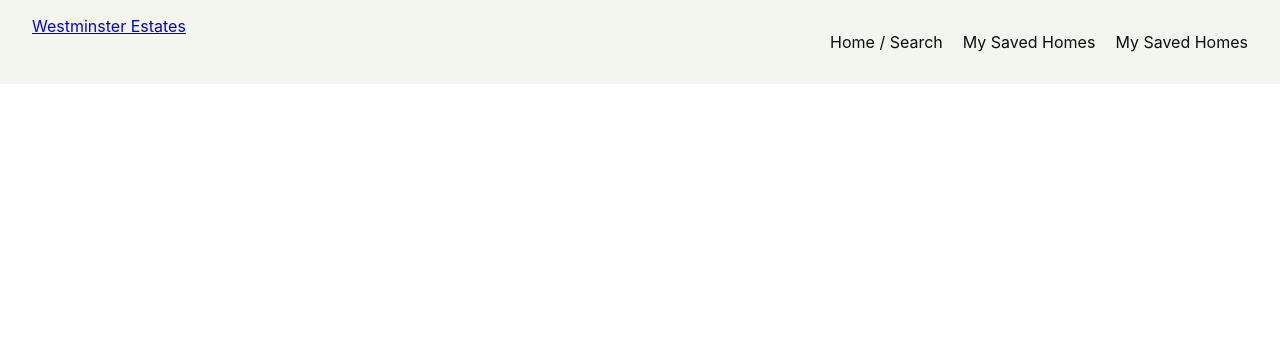
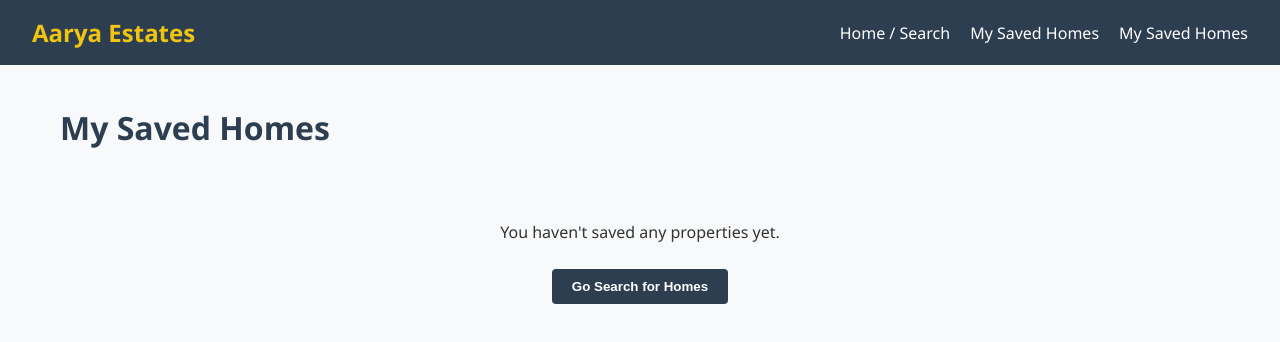
Before and after one commit to AathikaAjmalBasha/my-estate-app, a React (Create React App) app: page /favorites in a window 1280 px wide. Shown: the top 342 px of the page. Built offline with nearby package versions, Linux system fonts and the light colour scheme.

Commit message:
added saved properties and property details

```diff
--- a/package.json
+++ b/package.json
@@ -11,6 +11,7 @@
     "react-dom": "^19.2.3",
     "react-router-dom": "^7.11.0",
     "react-scripts": "5.0.1",
+    "react-tabs": "^6.1.0",
     "react-widgets": "^5.8.6",
     "web-vitals": "^2.1.4"
   },
--- a/src/App.js
+++ b/src/App.js
@@ -3,6 +3,7 @@ import { BrowserRouter as Router, Routes, Route } from 'react-router-dom';
 import Navbar from './components/Navbar';
 import SearchPage from './pages/SearchPage';
 import PropertyDetails from './pages/PropertyDetails';
+import FavoritesPage from './pages/FavoritesPage';
 
 function App() {
   return (
@@ -11,6 +12,7 @@ function App() {
       <Routes>
         <Route path="/" element={<SearchPage />} />
         <Route path="/property/:id" element={<PropertyDetails />} />
+        <Route path="/favorites" element={<FavoritesPage />} />
       </Routes>
     </Router>
   );
--- a/src/components/Navbar.css
+++ b/src/components/Navbar.css
@@ -1,15 +1,35 @@
 .navbar {
   display: flex;
   justify-content: space-between;
+  align-items: center;
   padding: 1rem 2rem;
-    background-color: #f3f5ef;
+  background-color: #2c3e50;
+  color: white;
+  position: sticky;
+  top: 0;
+  z-index: 1000;
 }
+
+.nav-logo a {
+  font-size: 1.5rem;
+  font-weight: bold;
+  color: #f1c40f;
+  text-decoration: none;
+}
+
 .nav-links {
   display: flex;
   list-style: none;
   gap: 20px;
+  margin: 0;
 }
+
 .nav-links a {
-    color: rgb(14, 13, 13);
+  color: white;
   text-decoration: none;
+  font-weight: 500;
 }
+
+.nav-links a:hover {
+  color: #f1c40f;
+}
--- a/src/components/Navbar.js
+++ b/src/components/Navbar.js
@@ -6,7 +6,7 @@ const Navbar = () => {
   return (
     <nav className="navbar">
       <div className="nav-logo">
-        <Link to="/">Westminster Estates</Link>
+        <Link to="/">Aarya Estates</Link>
       </div>
       <ul className="nav-links">
         <li><Link to="/">Home / Search</Link></li>
--- a/src/index.css
+++ b/src/index.css
@@ -1,13 +1,159 @@
 body {
   margin: 0;
-  font-family: -apple-system, BlinkMacSystemFont, 'Segoe UI', 'Roboto', 'Oxygen',
-    'Ubuntu', 'Cantarell', 'Fira Sans', 'Droid Sans', 'Helvetica Neue',
-    sans-serif;
-  -webkit-font-smoothing: antialiased;
-  -moz-osx-font-smoothing: grayscale;
+  font-family: 'Segoe UI', Tahoma, Geneva, Verdana, sans-serif;
+  background-color: #f8f9fa;
+  color: #333;
 }
 
-code {
-  font-family: source-code-pro, Menlo, Monaco, Consolas, 'Courier New',
-    monospace;
+* {
+  box-sizing: border-box;
 }
+
+h1, h2, h3 {
+  color: #2c3e50;
+}
+.search-container {
+  max-width: 1200px;
+  margin: 0 auto;
+  padding: 20px;
+}
+
+.filter-section {
+  background: white;
+  padding: 25px;
+  border-radius: 10px;
+  box-shadow: 0 4px 6px rgba(0,0,0,0.1);
+  margin-bottom: 30px;
+}
+
+.results-grid {
+  display: grid;
+  grid-template-columns: repeat(auto-fill, minmax(300px, 1fr));
+  gap: 25px;
+}
+
+.property-card {
+  background: white;
+  border-radius: 8px;
+  overflow: hidden;
+  box-shadow: 0 2px 5px rgba(0,0,0,0.1);
+  transition: transform 0.2s;
+}
+
+.property-card:hover {
+  transform: translateY(-5px);
+}
+
+.property-card img {
+  width: 100%;
+  height: 200px;
+  object-fit: cover;
+}
+
+.card-content {
+  padding: 15px;
+}
+.details-container {
+  max-width: 1100px;
+  margin: 30px auto;
+  display: grid;
+  grid-template-columns: 1fr 1fr;
+  gap: 40px;
+  padding: 20px;
+}
+.view-details-btn {
+  width: 100%;
+  padding: 10px;
+  background-color: #2c3e50;
+  color: white;
+  border: none;
+  border-radius: 4px;
+  cursor: pointer;
+  margin-top: 10px;
+  font-weight: bold;
+  transition: background-color 0.3s ease;
+}
+
+.view-details-btn:hover {
+  background-color: #34495e; /* Makes it look interactive */
+}
+.fav-btn {
+  background: #fff;
+  border: 1px solid #ccc;
+  border-radius: 4px;
+  cursor: pointer;
+  padding: 5px 12px;
+  font-size: 1.2rem;
+  transition: all 0.2s ease;
+}
+
+.fav-btn.active {
+  border-color: #e74c3c;
+  background-color: #fdf2f2;
+}
+.remove-btn {
+  background: #fff;
+  border: 1px solid #e74c3c;
+  border-radius: 4px;
+  cursor: pointer;
+  padding: 5px 10px;
+  color: #e74c3c;
+}
+
+.remove-btn:hover {
+  background: #e74c3c;
+  color: white;
+}
+
+.clear-btn {
+  background: none;
+  border: 1px solid #999;
+  padding: 8px 15px;
+  border-radius: 4px;
+  cursor: pointer;
+  color: #666;
+}
+
+.clear-btn:hover {
+  background: #eee;
+}
+.main-img {
+  width: 100%;
+  border-radius: 12px;
+  box-shadow: 0 4px 10px rgba(0,0,0,0.2);
+}
+
+.thumbnails {
+  display: flex;
+  gap: 10px;
+  margin-top: 15px;
+  overflow-x: auto;
+}
+
+.thumbnails img {
+  width: 80px;
+  height: 60px;
+  object-fit: cover;
+  border-radius: 4px;
+  cursor: pointer;
+  opacity: 0.7;
+}
+
+.thumbnails img:hover {
+  opacity: 1;
+  border: 2px solid #2c3e50;
+}
+
+/* Styling the React Tabs */
+.react-tabs__tab--selected {
+  background: #2c3e50 !important;
+  color: white !important;
+  border-radius: 5px 5px 0 0;
+}
+
+.tab-content {
+  padding: 20px;
+  background: white;
+  border: 1px solid #aaa;
+  border-top: none;
+}
--- a/src/pages/FavoritesPage.js
+++ b/src/pages/FavoritesPage.js
@@ -0,0 +1,82 @@
+import React, { useState, useEffect } from 'react';
+import { Link } from 'react-router-dom';
+import '../index.css'; // Using your global CSS
+
+const FavoritesPage = () => {
+    const [favorites, setFavorites] = useState(() => {
+        // This runs immediately on load
+        const saved = localStorage.getItem('favs');
+        return saved ? JSON.parse(saved) : [];
+      });
+
+  // Load favorites from localStorage when the page opens
+  useEffect(() => {
+    const saved = JSON.parse(localStorage.getItem('favs')) || [];
+    setFavorites(saved);
+  }, []);
+
+  // Function to remove a single house
+  const removeFavorite = (id) => {
+    const updated = favorites.filter(item => item.id !== id);
+    setFavorites(updated);
+    localStorage.setItem('favs', JSON.stringify(updated));
+  };
+
+  // Function to clear everything
+  const clearAll = () => {
+    if (window.confirm("Are you sure you want to remove all saved homes?")) {
+      localStorage.removeItem('favs');
+      setFavorites([]);
+    }
+  };
+
+  return (
+    <div className="search-container">
+      <div style={{ display: 'flex', justifyContent: 'space-between', alignItems: 'center' }}>
+        <h1>My Saved Homes</h1>
+        {favorites.length > 0 && (
+          <button onClick={clearAll} className="clear-btn">Clear All</button>
+        )}
+      </div>
+
+      {favorites.length === 0 ? (
+        <div style={{ textAlign: 'center', marginTop: '50px' }}>
+          <p>You haven't saved any properties yet.</p>
+          <Link to="/">
+            <button className="view-details-btn" style={{ width: 'auto', padding: '10px 20px' }}>
+              Go Search for Homes
+            </button>
+          </Link>
+        </div>
+      ) : (
+        <div className="results-grid">
+          {favorites.map(prop => (
+            <div key={prop.id} className="property-card">
+              <img src={prop.picture} alt={prop.type} />
+              <div className="card-content">
+                <h3>£{prop.price.toLocaleString()}</h3>
+                <p>{prop.location}</p>
+
+                <div style={{ display: 'flex', gap: '10px', marginTop: '10px' }}>
+                  <Link to={`/property/${prop.id}`} style={{ flex: 1 }}>
+                    <button className="view-details-btn">View Details</button>
+                  </Link>
+
+                  <button
+                    onClick={() => removeFavorite(prop.id)}
+                    className="remove-btn"
+                    title="Remove"
+                  >
+                    🗑️
+                  </button>
+                </div>
+              </div>
+            </div>
+          ))}
+        </div>
+      )}
+    </div>
+  );
+};
+
+export default FavoritesPage;
--- a/src/pages/SearchPage.js
+++ b/src/pages/SearchPage.js
@@ -2,9 +2,11 @@ import React, { useState } from 'react';
 import { DropdownList, NumberPicker } from 'react-widgets';
 import propertiesData from '../properties.json';
 import "react-widgets/styles.css";
+import { Link } from 'react-router-dom';
+import '../index.css';
 
 function SearchPage() {
-  // 1. Set up state for filters
+  // 1. State for Filters
   const [criteria, setCriteria] = useState({
     type: "Any",
     minPrice: 0,
@@ -13,21 +15,39 @@ function SearchPage() {
     maxBedrooms: 10
   });
 
-  // 2. Filter logic
+  // 2. State for Favorites (Synchronized with LocalStorage)
+  const [favorites, setFavorites] = useState(
+    JSON.parse(localStorage.getItem('favs')) || []
+  );
+
+  // 3. Toggle Favorite Logic
+  const toggleFavorite = (prop) => {
+    const isAlreadyFav = favorites.some(item => item.id === prop.id);
+    let updatedFavorites;
+
+    if (isAlreadyFav) {
+      updatedFavorites = favorites.filter(item => item.id !== prop.id);
+    } else {
+      updatedFavorites = [...favorites, prop];
+    }
+
+    localStorage.setItem('favs', JSON.stringify(updatedFavorites));
+    setFavorites(updatedFavorites);
+  };
+
+  // 4. Filter logic
   const filteredProperties = propertiesData.properties.filter(prop => {
     const matchesType = criteria.type === "Any" || prop.type === criteria.type;
     const matchesPrice = prop.price >= criteria.minPrice && prop.price <= criteria.maxPrice;
     const matchesBeds = prop.bedrooms >= criteria.minBedrooms && prop.bedrooms <= criteria.maxBedrooms;
-
     return matchesType && matchesPrice && matchesBeds;
   });
 
   return (
-    <div style={{ padding: '20px' }}>
-      <section className="search-box" style={{ background: '#f4f4f4', padding: '20px', borderRadius: '8px' }}>
+    <div className="search-container">
+      <section className="search-box">
         <h2>Search Properties</h2>
         <div style={{ display: 'flex', gap: '15px', flexWrap: 'wrap' }}>
-
           <div>
             <label>Type</label>
             <DropdownList
@@ -52,18 +72,37 @@ function SearchPage() {
               onChange={val => setCriteria({...criteria, minBedrooms: val})}
             />
           </div>
-
         </div>
       </section>
 
-      <section className="results-grid" style={{ marginTop: '20px', display: 'grid', gridTemplateColumns: 'repeat(auto-fill, minmax(250px, 1fr))', gap: '20px' }}>
-        {filteredProperties.map(prop => (
-          <div key={prop.id} style={{ border: '1px solid #ddd', padding: '10px' }}>
-            <img src={prop.picture} alt={prop.type} style={{ width: '100%' }} />
-            <h3>£{prop.price.toLocaleString()}</h3>
-            <p>{prop.location}</p>
-          </div>
-        ))}
+      <section className="results-grid">
+        {filteredProperties.map(prop => {
+          const isFav = favorites.some(fav => fav.id === prop.id);
+
+          return (
+            <div key={prop.id} className="property-card">
+              <img src={prop.picture} alt={prop.type} />
+              <div className="card-content">
+                <h3>£{prop.price.toLocaleString()}</h3>
+                <p>{prop.location}</p>
+
+                <div style={{ display: 'flex', gap: '10px', marginTop: '10px' }}>
+                  <Link to={`/property/${prop.id}`} style={{ flex: 1 }}>
+                    <button className="view-details-btn">View Details</button>
+                  </Link>
+
+                  <button
+                    onClick={() => toggleFavorite(prop)}
+                    className={`fav-btn ${isFav ? 'active' : ''}`}
+                    title={isFav ? "Remove from Saved" : "Save Property"}
+                  >
+                    {isFav ? '❤️' : '🤍'}
+                  </button>
+                </div>
+              </div>
+            </div>
+          );
+        })}
       </section>
     </div>
   );
```
Also changed, not shown: src/pages/PropertyDetails.js (+51 -0 lines), 1 other file (tests, documents, lock files or other folders). Lines whose indentation alone changed are shown as unchanged.
